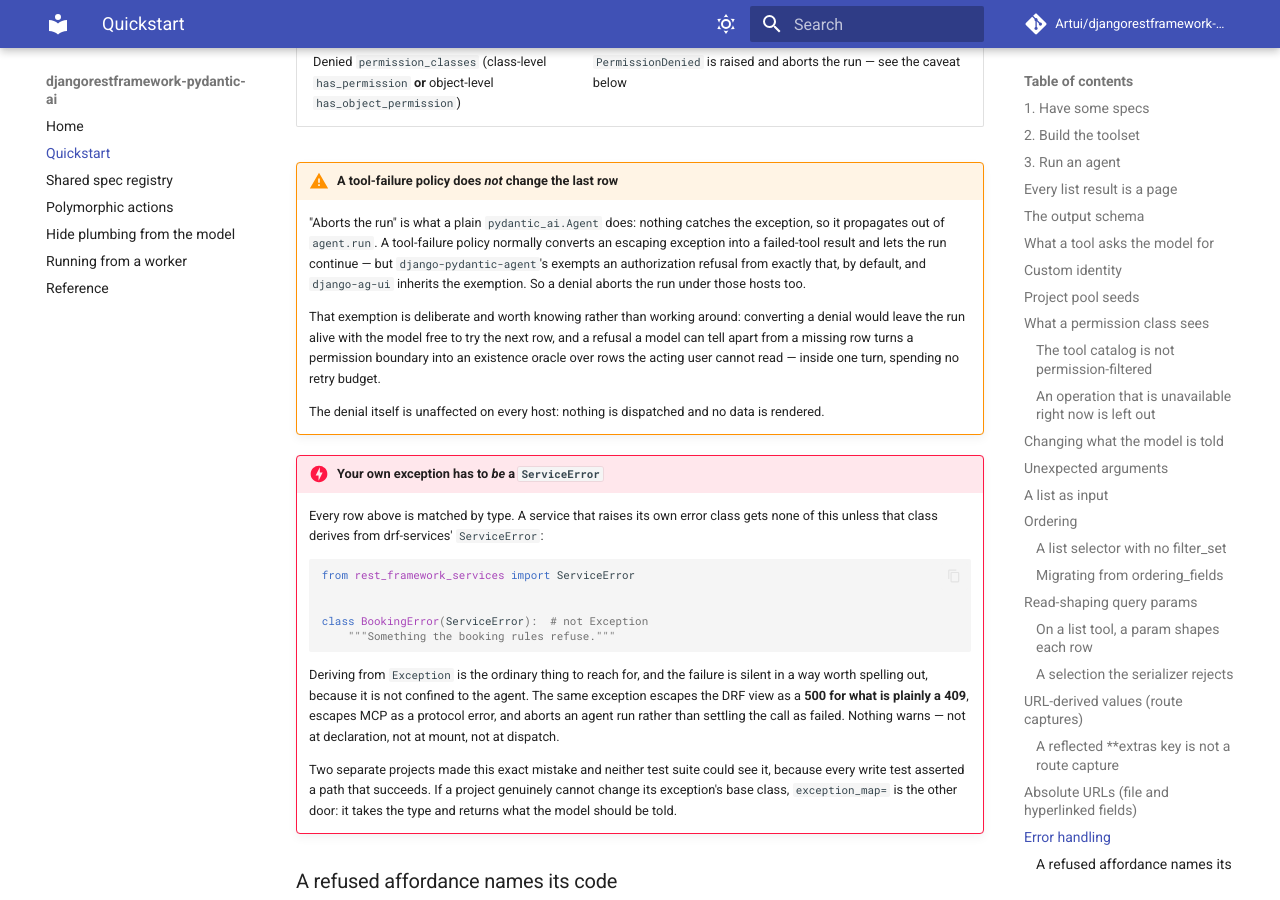
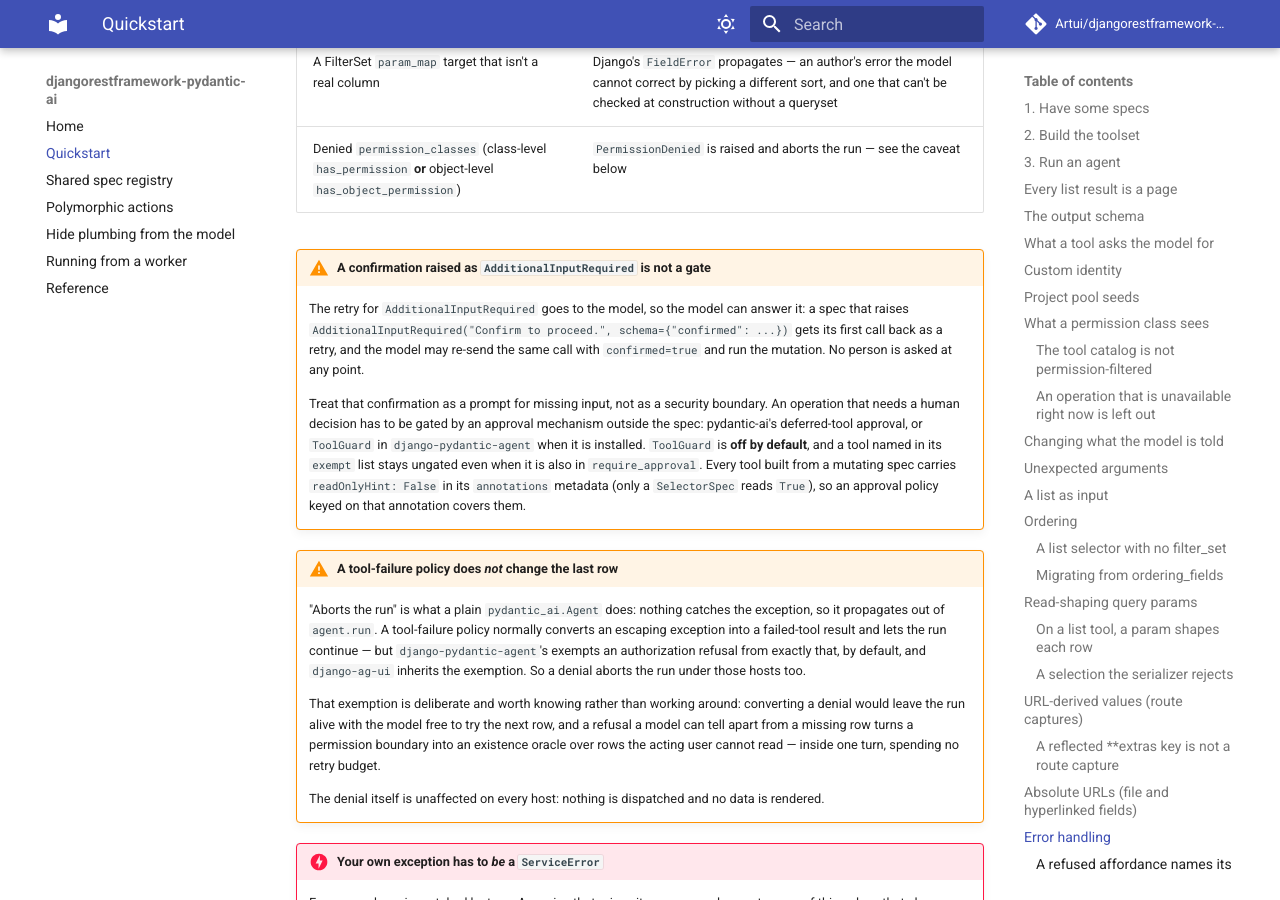
Before and after one commit to Artui/djangorestframework-pydantic-ai, an MkDocs documentation site: the page built from docs/quickstart.md, in a window 1280 px wide and 900 px high, scrolled down 22266 px. Built offline with MkDocs 1.6.1 and Material for MkDocs 9.7.7, drawn with Linux system fonts in a browser that asks for light colours; comment, search, counter and statistics services are not loaded; some of the changed text lies outside the part shown.

Commit message:
docs: a confirmation raised as AdditionalInputRequired is a prompt, not a gate (#118)
Co-authored-by: Claude Sonnet 5.5 <noreply@anthropic.com>

```diff
--- a/docs/quickstart.md
+++ b/docs/quickstart.md
@@ -1003,6 +1003,7 @@ The toolset maps drf-services' failure kinds onto the Pydantic-AI model loop:
 | `ServiceValidationError` (bad input) | `ModelRetry` with the field errors, one `field: message` line each — the model self-corrects |
 | A read-shaping value the output serializer rejects while rendering | `ModelRetry` naming the argument — see [A selection the serializer rejects](#a-selection-the-serializer-rejects) |
 | `ActionUnavailable` (an `Affordance` condition not met) | `ToolFailed` with the reason followed by the rule's code — `The books are closed. (code: books_closed)`; see below |
+| `AdditionalInputRequired` (the service wants one more input) | `ModelRetry` with the service's message, ending in the names to supply (``Call this tool again, additionally supplying: `confirmed`.``) — see the warning below |
 | `ServiceError` (business rule) | `ToolFailed` with the rule's own message — a failed result the model reads and reports |
 | Unresolved instance | `ToolFailed("not found")`, unless the spec sets `allow_none=True`, when the tool returns `None` |
 | A dispatch past `dispatch_timeout` | `ToolFailed` — abandoned, with the sentence telling the model to narrow and call again |
@@ -1017,6 +1018,23 @@ The toolset maps drf-services' failure kinds onto the Pydantic-AI model loop:
 | An `ordering` outside a `filter_set`'s `OrderingFilter` choices | `ModelRetry` — the FilterSet rejects it, which arrives as the `ValidationError` row above |
 | A FilterSet `param_map` target that isn't a real column | Django's `FieldError` propagates — an author's error the model cannot correct by picking a different sort, and one that can't be checked at construction without a queryset |
 | Denied `permission_classes` (class-level `has_permission` **or** object-level `has_object_permission`) | `PermissionDenied` is raised and aborts the run — see the caveat below |
+
+!!! warning "A confirmation raised as `AdditionalInputRequired` is not a gate"
+    The retry for `AdditionalInputRequired` goes to the model, so the model can
+    answer it: a spec that raises `AdditionalInputRequired("Confirm to
+    proceed.", schema={"confirmed": ...})` gets its first call back as a retry,
+    and the model may re-send the same call with `confirmed=true` and run the
+    mutation. No person is asked at any point.
+
+    Treat that confirmation as a prompt for missing input, not as a security
+    boundary. An operation that needs a human decision has to be gated by an
+    approval mechanism outside the spec: pydantic-ai's deferred-tool approval,
+    or `ToolGuard` in `django-pydantic-agent` when it is installed. `ToolGuard`
+    is **off by default**, and a tool named in its `exempt` list stays ungated
+    even when it is also in `require_approval`. Every tool built from a mutating
+    spec carries `readOnlyHint: False` in its `annotations` metadata (only a
+    `SelectorSpec` reads `True`), so an approval policy keyed on that annotation
+    covers them.
 
 !!! warning "A tool-failure policy does *not* change the last row"
     "Aborts the run" is what a plain `pydantic_ai.Agent` does: nothing catches
```
